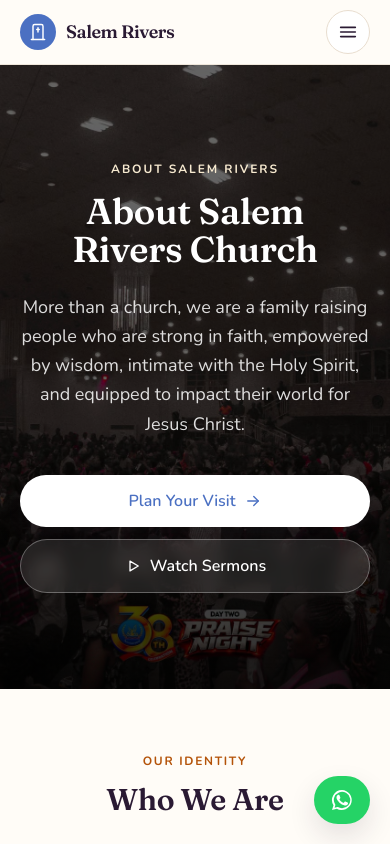
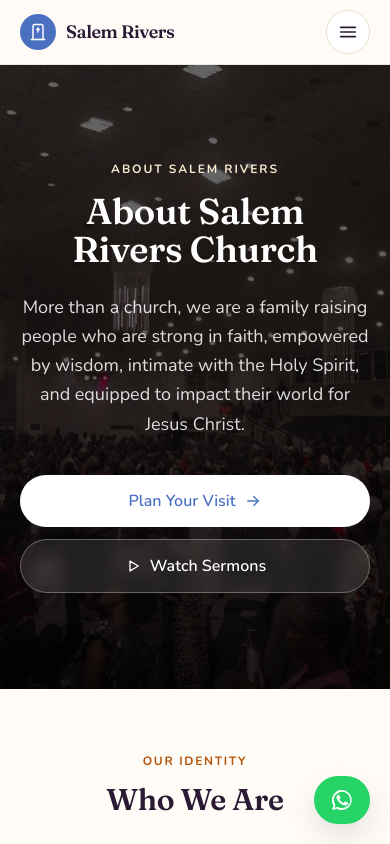
Before and after one commit to THESOURCEC0D3/salem-rivers, a Next.js app: page /about in a window 390 px wide. Shown: the top 844 px of the page. Built offline with nearby package versions, Linux system fonts and the light colour scheme.

Commit message:
I hanged the background image for the about page

```diff
--- /dev/null
+++ b/app/components/PageHero.tsx
@@ -0,0 +1,134 @@
+import Image from "next/image";
+import type { ReactNode } from "react";
+import { Container } from "./Container";
+
+/**
+ * The shared interior-page hero (HANDOFF §8b).
+ *
+ * One component, two skins, chosen by whether `image` is supplied:
+ *
+ *   image given  → full-bleed photo + scrim, WHITE text. Used where a page has a
+ *                  real photograph worth leading with.
+ *   no image     → the warm `purple-soft → background` gradient, DARK text. The
+ *                  fallback, so a page without a photo still looks deliberate
+ *                  rather than unfinished.
+ *
+ * This replaces what were becoming several near-identical bespoke heroes. Adding
+ * a photo to a page is now a one-prop change, not a rewrite — which is the whole
+ * point, since the Events photo has not arrived yet.
+ *
+ * `children` is the CTA row, and it is the CALLER'S job to style it: buttons on
+ * the photo skin need white-on-dark treatment, buttons on the gradient skin need
+ * the normal light-surface variants. Pushing that in here would mean this
+ * component owning a button system it has no business owning.
+ *
+ * NOT used by the homepage `Hero` — that one is taller, left-weighted, carries
+ * service-time chips and is the front door. It stays bespoke on purpose.
+ */
+export function PageHero({
+  eyebrow,
+  title,
+  intro,
+  image,
+  align = "left",
+  size = "compact",
+  children,
+}: {
+  eyebrow?: string;
+  title: string;
+  intro?: string;
+  /** Supply to switch to the photo skin. `priority` defaults on — a hero is the route's LCP. */
+  image?: {
+    src: string;
+    alt: string;
+    priority?: boolean;
+    /** Tailwind object-position class, e.g. "object-top". Defaults to centre. */
+    objectPosition?: string;
+  };
+  align?: "left" | "center";
+  size?: "compact" | "tall";
+  children?: ReactNode;
+}) {
+  const hasPhoto = Boolean(image);
+  const centered = align === "center";
+  const tall = size === "tall";
+
+  return (
+    <section
+      className={
+        hasPhoto
+          ? "relative isolate overflow-hidden bg-[#100a17]"
+          : "border-b border-border bg-gradient-to-b from-purple-soft to-background"
+      }
+    >
+      {hasPhoto && image && (
+        <>
+          {/* Solid dark base — what shows while the photo streams in, so text never flashes unreadable. */}
+          <div className="absolute inset-0 -z-30 bg-[#100a17]" />
+
+          <Image
+            src={image.src}
+            alt={image.alt}
+            fill
+            priority={image.priority ?? true}
+            sizes="100vw"
+            className={`-z-20 object-cover ${image.objectPosition ?? "object-center"}`}
+          />
+
+          {/*
+            Two scrim layers: a flat wash for text contrast, then a bottom
+            vignette so the photo settles into the section below instead of
+            ending on a hard edge.
+          */}
+          <div className="absolute inset-0 -z-10 bg-black/60" />
+          <div className="absolute inset-x-0 bottom-0 -z-10 h-1/3 bg-gradient-to-t from-black/60 to-transparent" />
+        </>
+      )}
+
+      <Container>
+        <div
+          className={[
+            "flex max-w-3xl flex-col",
+            tall
+              ? "min-h-[70svh] justify-center py-24 sm:py-28"
+              : "py-16 sm:py-20 lg:py-24",
+            centered ? "mx-auto items-center text-center" : "",
+            hasPhoto ? "text-white" : "",
+          ]
+            .filter(Boolean)
+            .join(" ")}
+        >
+          {eyebrow && (
+            <p
+              className={`${tall ? "mb-4" : "mb-3"} text-xs font-bold uppercase tracking-[0.16em] ${
+                hasPhoto ? "text-gold-soft" : "text-accent"
+              }`}
+            >
+              {eyebrow}
+            </p>
+          )}
+
+          <h1
+            className={`text-balance text-4xl font-semibold leading-[1.05] sm:text-5xl lg:text-6xl ${
+              hasPhoto ? "" : "text-foreground"
+            }`}
+          >
+            {title}
+          </h1>
+
+          {intro && (
+            <p
+              className={`${tall ? "mt-6 max-w-2xl" : "mt-5"} text-lg leading-relaxed ${
+                hasPhoto ? "text-white/85" : "text-muted-foreground"
+              }`}
+            >
+              {intro}
+            </p>
+          )}
+
+          {children}
+        </div>
+      </Container>
+    </section>
+  );
+}
--- a/app/components/about/AboutHero.tsx
+++ b/app/components/about/AboutHero.tsx
@@ -1,57 +1,39 @@
-import Image from "next/image";
 import Link from "next/link";
 import { church, PLAN_VISIT_HREF } from "../../content/church";
+import { PageHero } from "../PageHero";
 import { ArrowRightIcon, PlayIcon } from "../icons";
 
 /**
  * About hero — full-bleed congregation photo with the vision statement over it.
  *
- * Deliberately quieter than the homepage Hero: shorter (min-h ~70svh rather than
- * a full viewport), centred rather than hard-left, and no service-time chips.
- * The homepage hero has to sell a visit in five seconds; this one only has to set
- * the tone before the reader starts reading. Same photographic treatment and the
- * same two-button shape, so it still reads as the same site.
+ * Deliberately quieter than the homepage Hero: shorter (~70svh rather than a full
+ * viewport), centred rather than hard-left, and no service-time chips. The
+ * homepage hero has to sell a visit in five seconds; this one only has to set the
+ * tone before the reader starts reading.
+ *
+ * All the layout lives in the shared `PageHero` (HANDOFF §8b) — this file is just
+ * this page's content and its CTA pair.
+ *
+ * IMAGE — USE THE CLEAN CUT. `Hero-Congregation.jpg` is the same praise-night
+ * shot at higher resolution, but it has a "38th Anniversary · Day Two · Praise
+ * Night" lockup burned into the bottom centre: it collided with the CTAs and
+ * pinned an evergreen page to one past event. This cut has no text, and is the
+ * same 1264×842 export as the homepage hero. The scrim hides the resolution
+ * difference. Do not swap back for the sharper file.
  */
 export function AboutHero() {
   return (
-    <section className="relative isolate overflow-hidden bg-[#100a17]">
-      {/* Solid dark base — what shows while the photo streams in, so text never flashes unreadable */}
-      <div className="absolute inset-0 -z-30 bg-[#100a17]" />
-
-      {/* LCP image for this route, hence priority. */}
-      <Image
-        src="/images/Hero-Congregation.jpg"
-        alt="The Salem Rivers congregation gathered together during a service"
-        fill
-        priority
-        sizes="100vw"
-        className="-z-20 object-cover object-center"
-      />
-
-      {/*
-        Even scrim, not the homepage's left-weighted one: this copy is centred, so
-        it needs legibility across the full width. Two layers — a flat wash for
-        contrast, then a bottom vignette to settle the edge into the next section.
-      */}
-      <div className="absolute inset-0 -z-10 bg-black/60" />
-      <div className="absolute inset-x-0 bottom-0 -z-10 h-1/3 bg-gradient-to-t from-black/60 to-transparent" />
-
-      <div className="mx-auto w-full max-w-6xl px-5 sm:px-6 lg:px-8">
-        <div className="mx-auto flex min-h-[70svh] max-w-3xl flex-col items-center justify-center py-24 text-center text-white sm:py-28">
-          <p className="mb-4 text-xs font-bold uppercase tracking-[0.16em] text-gold-soft">
-            About {church.name}
-          </p>
-
-          <h1 className="text-balance text-4xl font-semibold leading-[1.05] sm:text-5xl lg:text-6xl">
-            About Salem Rivers Church
-          </h1>
-
-          <p className="mt-6 max-w-2xl text-lg leading-relaxed text-white/85">
-            More than a church, we are a family raising people who are strong in
-            faith, empowered by wisdom, intimate with the Holy Spirit, and
-            equipped to impact their world for Jesus Christ.
-          </p>
-
+    <PageHero
+      eyebrow={`About ${church.name}`}
+      title="About Salem Rivers Church"
+      intro="More than a church, we are a family raising people who are strong in faith, empowered by wisdom, intimate with the Holy Spirit, and equipped to impact their world for Jesus Christ."
+      align="center"
+      size="tall"
+      image={{
+        src: "/images/Hero-IMAGE.png",
+        alt: "The Salem Rivers congregation on their feet, hands raised in worship during a praise night service",
+      }}
+    >
       {/*
         Same CTA pair as the homepage hero — solid white primary, translucent
         secondary — so the two heroes read as siblings. Visit stays primary;
@@ -73,8 +55,6 @@
           Watch Sermons
         </Link>
       </div>
-        </div>
-      </div>
-    </section>
+    </PageHero>
   );
 }
--- a/app/components/leaderImages.ts
+++ b/app/components/leaderImages.ts
@@ -39,7 +39,7 @@
 > = {
   "Bishop Hilary Ogoliegbune": {
     src: bishopHilary,
-    alt: "Bishop Hilary Ogoliegbune, Lead Pastor of Salem Rivers",
+    alt: "Bishop Hilary Ogoliegbune, Bishop of Salem Rivers",
     kind: "photo",
     // Portrait source in a 4/5 card — anchor to the top so the crop keeps the face.
     objectPosition: "object-top",
--- a/app/content/church.ts
+++ b/app/content/church.ts
@@ -228,19 +228,15 @@
       // The serving teams (departments) are defined once in `departments` above and reused here.
     },
     // Leadership — real photos + short intros. [CONFIRM names, roles, bios, photos]
+    /**
+     * ORDER IS INTENTIONAL: the founders lead, then the local church's leaders.
+     * It follows the same line the Heritage timeline tells — where this came
+     * from, then who carries it here. Renders in array order; do not re-sort.
+     *
+     * `role: ""` renders nothing — the card simply omits the role line. Use it
+     * where a title has not been given, rather than inventing one.
+     */
     leadership: [
-      {
-        name: "Bishop Hilary Ogoliegbune",
-        role: "Lead Pastor",
-        photo: "[Photo of the Bishop]",
-        bio: "Bishop Hilary leads Salem Rivers with a pastor's heart and a teacher's patience. His burden is simple: that ordinary people become strong in faith, wise in life, and close to the Holy Spirit. [CONFIRM — add years served and a personal line.]",
-      },
-      {
-        name: "Rev. Dr. (Mrs) Ogoliegbune",
-        role: "Pastor's Wife",
-        photo: "[Photo of the Pastor's wife]",
-        bio: "[CONFIRM full name.] She serves alongside the Bishop, with a particular heart for women, families, and the campus work. [Add a warm two-line introduction.]",
-      },
       {
         name: "Archbishop Sam Amaga",
         role: "Founder, Foundation Faith Church",
@@ -252,6 +248,18 @@
         role: "Co-Founder",
         photo: "[Photo of Dr. Love Sam-Amaga]",
         bio: "Co-carrier of the original commission, and a mother in the faith to a generation of believers across the nations the ministry now reaches. [CONFIRM wording.]",
+      },
+      {
+        name: "Bishop Hilary Ogoliegbune",
+        role: "Bishop",
+        photo: "[Photo of the Bishop]",
+        bio: "Bishop Hilary leads Salem Rivers with a pastor's heart and a teacher's patience. His burden is simple: that ordinary people become strong in faith, wise in life, and close to the Holy Spirit. [CONFIRM — add years served and a personal line.]",
+      },
+      {
+        name: "Rev. Dr. (Mrs) Ogoliegbune",
+        role: "",
+        photo: "[Photo of the Pastor's wife]",
+        bio: "[CONFIRM full name.] She serves alongside the Bishop, with a particular heart for women, families, and the campus work. [Add a warm two-line introduction.]",
       },
     ] satisfies Leader[],
     vision:
```
Also changed, not shown: app/components/about/Leadership.tsx (+11 -4 lines), app/components/events/EventsHero.tsx (+23 -19 lines). Lines whose indentation alone changed are shown as unchanged.
